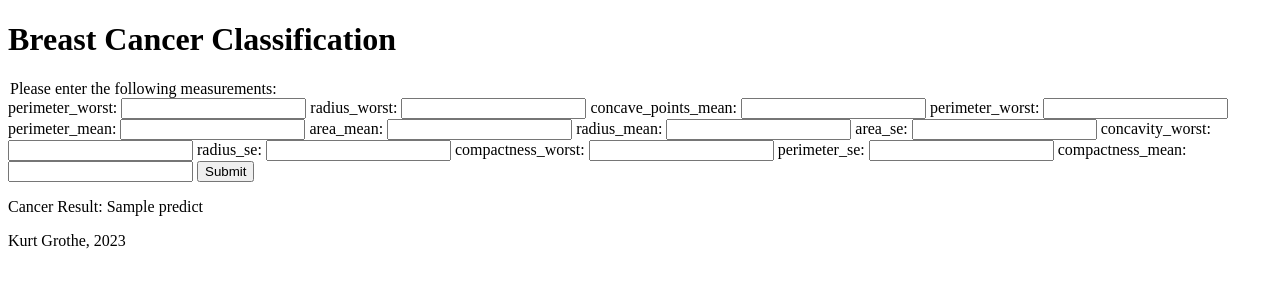
After one commit to kurtgrothe/breast_cancer_classification, a Python web app: template templates/_index.html in a window 1280 px wide. The commit adds this page. Shown: the top 300 px of the page. Run offline with Jinja, Linux system fonts and the light colour scheme; the template is opened without the code that fills it: most values are stand-ins (such as "Sample title", 1, 10 or a date in 2020).

Commit message:
add css and _index

```diff
--- a/app.py
+++ b/app.py
@@ -3,7 +3,7 @@ import numpy as np
 import pickle
 import joblib
 app = Flask(__name__)
-filename = 'file_iris.pkl'
+filename = 'SVM_breast_cancer_pkl.pkl'
 model = pickle.load(open(filename, 'rb'))
 #model = joblib.load(filename)
 #model = joblib.load(filename)
--- /dev/null
+++ b/templates/_index.html
@@ -0,0 +1,62 @@
+<!DOCTYPE html>
+<html lang="en">
+<head>
+    <meta charset="UTF-8">
+    <title>Breast Cancer Classification</title>
+    <style>
+      <link rel="stylesheet" type="text/css" href="styles.css">
+    </style>
+</head>
+<body>
+    <header>
+        <h1>Breast Cancer Classification</h1>
+    </header>
+    <form action="{{ url_for('predict')}}" method="POST">
+        <legend>Please enter the following measurements:</legend>
+        <label for="perimeter_worst">perimeter_worst:</label>
+        <input type="number" name="perimeter_worst" id="perimeter_worst" required>
+
+        <label for="radius_worst">radius_worst:</label>
+        <input type="number" name="radius_worst" id="radius_worst" required>
+
+        <label for="concave_points_mean">concave_points_mean:</label>
+        <input type="number" name="concave_points_mean" id="concave_points_mean" required>
+
+        <label for="area_worst">perimeter_worst:</label>
+        <input type="number" name="area_worst" id="area_worst" required>
+
+        <label for="perimeter_mean">perimeter_mean:</label>
+        <input type="number" name="perimeter_mean" id="perimeter_mean" required>
+
+        <label for="area_mean">area_mean:</label>
+        <input type="number" name="area_mean" id="area_mean" required>
+
+        <label for="radius_mean">radius_mean:</label>
+        <input type="number" name="radius_mean" id="radius_mean" required>
+
+        <label for="area_se">area_se:</label>
+        <input type="number" name="area_se" id="area_se" required>
+
+        <label for="concavity_worst">concavity_worst:</label>
+        <input type="number" name="concavity_worst" id="concavity_worst" required>
+
+        <label for="radius_se">radius_se:</label>
+        <input type="number" name="radius_se" id="radius_se" required>
+
+        <label for="compactness_worst">compactness_worst:</label>
+        <input type="number" name="compactness_worst" id="compactness_worst" required>
+
+        <label for="perimeter_se">perimeter_se:</label>
+        <input type="number" name="perimeter_se" id="perimeter_se" required>
+
+        <label for="compactness_mean">compactness_mean:</label>
+        <input type="number" name="compactness_mean" id="compactness_mean" required>
+
+        <input type="submit" value="Submit">
+   </form>
+   <p>Cancer Result: {{ predict }}</p>
+    <footer>
+        <p>Kurt Grothe, 2023</p>
+    </footer>
+</body>
+</html>
--- a/templates/index.html
+++ b/templates/index.html
@@ -6,7 +6,7 @@
 </head>
 <body>
     <form action="{{ url_for('predict')}}" method="POST">
-        Sepal-perimeter_worst:  <input type="number" name="perimeter_worst"></br>
+        perimeter_worst:  <input type="number" name="perimeter_worst"></br>
         radius_worst:   <input type="number" name="radius_worst"></br>
         concave_points_mean:  <input type="number" name="concave_points_mean"></br>
         area_worst:   <input type="number" name="area_worst"></br>
```
Also changed, not shown: static/styles.css (added, +56 -0 lines).
